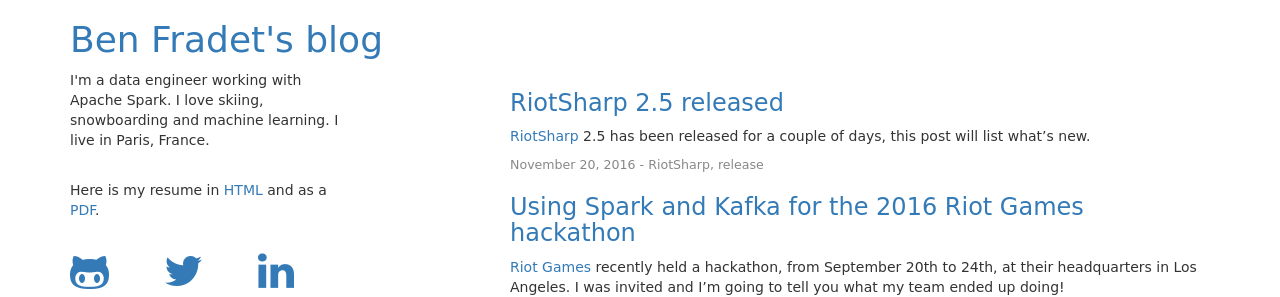
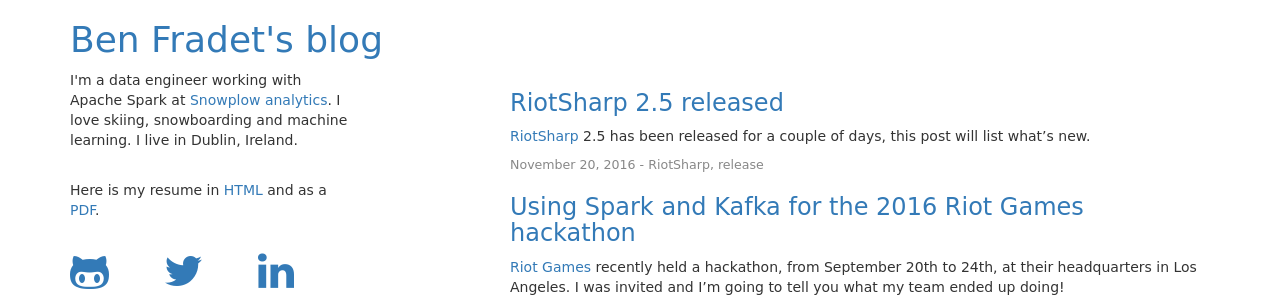
Before and after one commit to BenFradet/benfradet.github.io, a Jekyll site: the page built from index.html, in a window 1280 px wide. Shown: the top 297 px of the page. Built offline with Jekyll 4.4.1, drawn with Linux system fonts in a browser that asks for light colours; nearby versions of some CDN libraries.

Commit message:
updated excerpt

```diff
--- a/_layouts/home.html
+++ b/_layouts/home.html
@@ -10,7 +10,7 @@ layout: default
     </div>
 
     <div id="about">
-        <p>I'm a data engineer working with Apache Spark. I love skiing, snowboarding and machine learning. I live in Paris, France.</p><br>
+        <p>I'm a data engineer working with Apache Spark at <a href="http://snowplowanalytics.com/">Snowplow analytics</a>. I love skiing, snowboarding and machine learning. I live in Dublin, Ireland.</p><br>
         <p>Here is my resume in <a href="/resume">HTML</a> and as a <a href="/BenFradet.pdf">PDF</a>.</p><br>
         <div id="icon-h">
             <div><a href="https://github.com/BenFradet" class="fa fa-github-alt fa-3x"></a></div>
```
